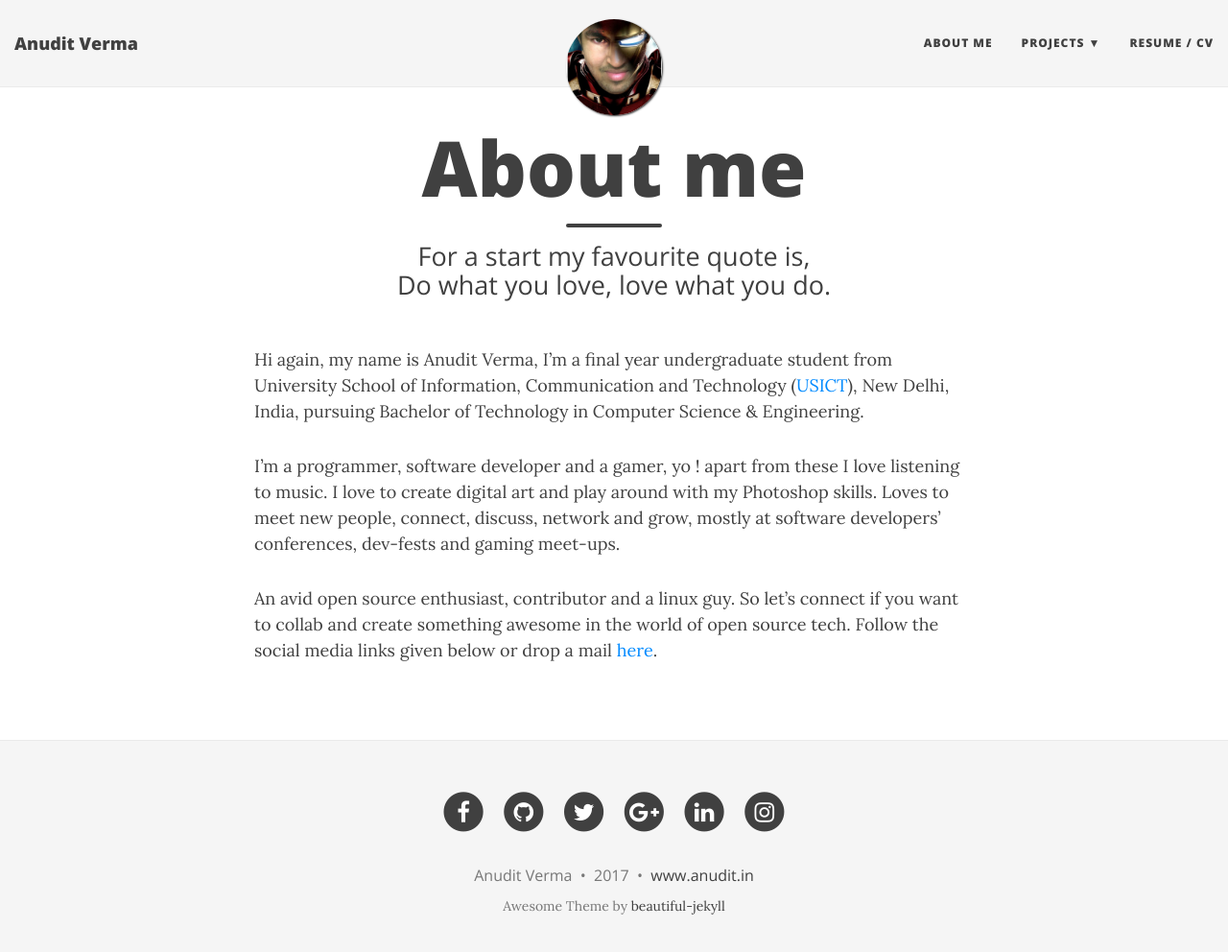
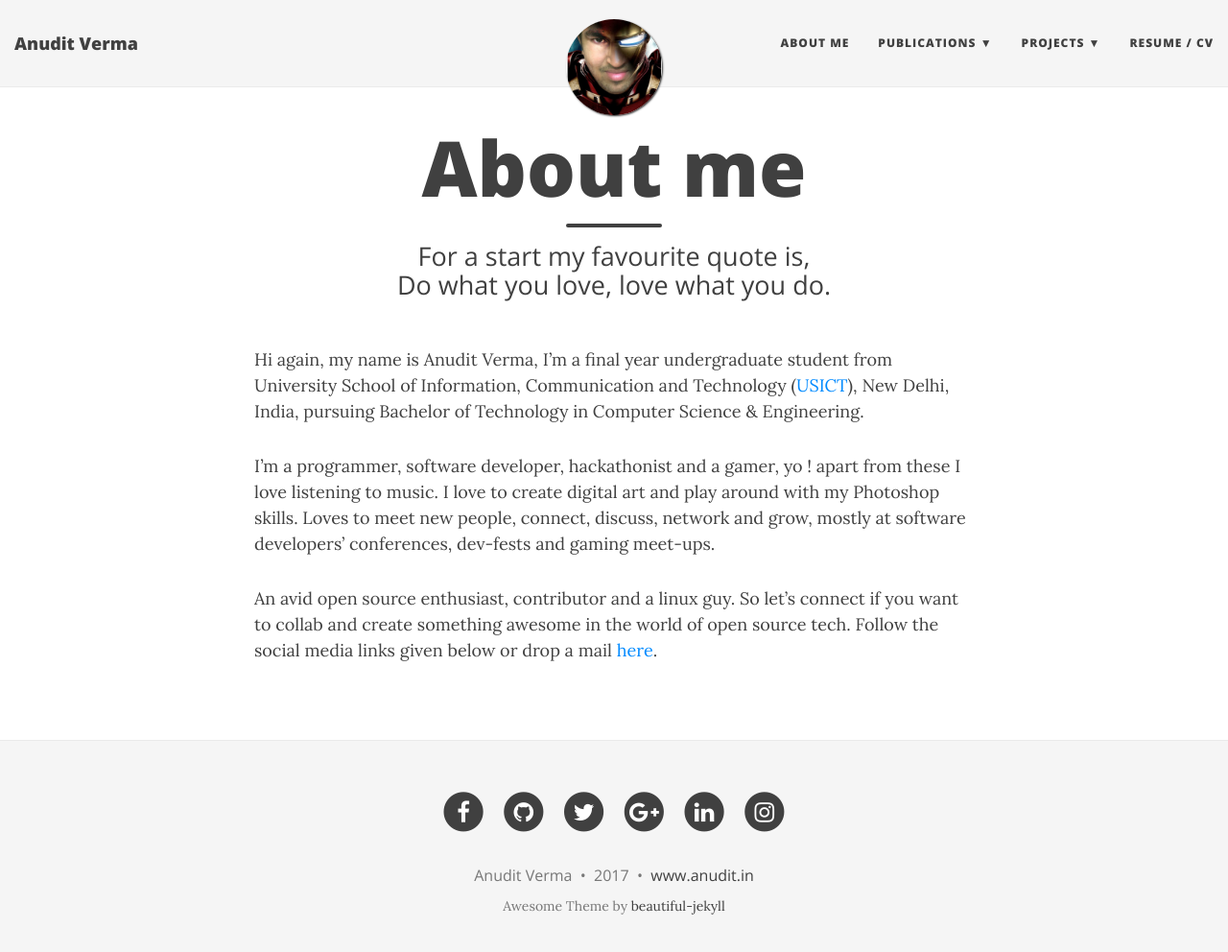
Before and after one commit to anuditverma/anuditverma.github.io, a Jekyll site: the page built from aboutme.md, in a window 1280 px wide and 1005 px high. Shown: the top 992 px of the window at 96% size. Built offline with Jekyll 4.4.1, drawn with Linux system fonts in a browser that asks for light colours; nearby versions of some CDN libraries; some of the changed lines change nothing that is shown.

Commit message:
Site Updated

```diff
--- a/_config.yml
+++ b/_config.yml
@@ -27,8 +27,12 @@
 # List of links in the navigation bar
 navbar-links:
   About Me: "aboutme"
+  Publications:
+    - A framework of smart homes connected devices using Internet of Things: "http://ieeexplore.ieee.org/document/7918794/"
   Projects:
-    - GSoC'15: "https://www.google-melange.com/archive/gsoc/2015/orgs/civicrm/projects/anuditverma.html"
+    - GSoC'15: "https://github.com/anuditverma/org.civicrm.osdi"
+    - Airtel Suvidha: "https://www.hackerearth.com/sprints/airtel-hackathon/dashboard/Ignited_Minds/submission/"
+    - Medical Ambience App: "https://github.com/anuditverma/MAA-Avaya-Hackathon"
     - TypeRacer: "https://github.com/anuditverma/appbase-typeracer"
   Resume / CV: "resume/Anudit_Verma.pdf"
 
--- a/aboutme.md
+++ b/aboutme.md
@@ -7,6 +7,6 @@
 
 Hi again, my name is Anudit Verma, I'm a final year undergraduate student from University School of Information, Communication and Technology ([USICT](http://www.ipu.ac.in/usict/){:target="_blank"}), New Delhi, India, pursuing Bachelor of Technology in Computer Science & Engineering.
 
-I'm a programmer, software developer and a gamer, yo ! apart from these I love listening to music. I love to create digital art and play around with my Photoshop skills. Loves to meet new people, connect, discuss, network and grow, mostly at software developers' conferences, dev-fests and gaming meet-ups.
+I'm a programmer, software developer, hackathonist and a gamer, yo ! apart from these I love listening to music. I love to create digital art and play around with my Photoshop skills. Loves to meet new people, connect, discuss, network and grow, mostly at software developers' conferences, dev-fests and gaming meet-ups.
 
 An avid open source enthusiast, contributor and a linux guy. So let's connect if you want to collab and create something awesome in the world of open source tech. Follow the social media links given below or drop a mail [here](mailto:contact@anudit.in).
```
